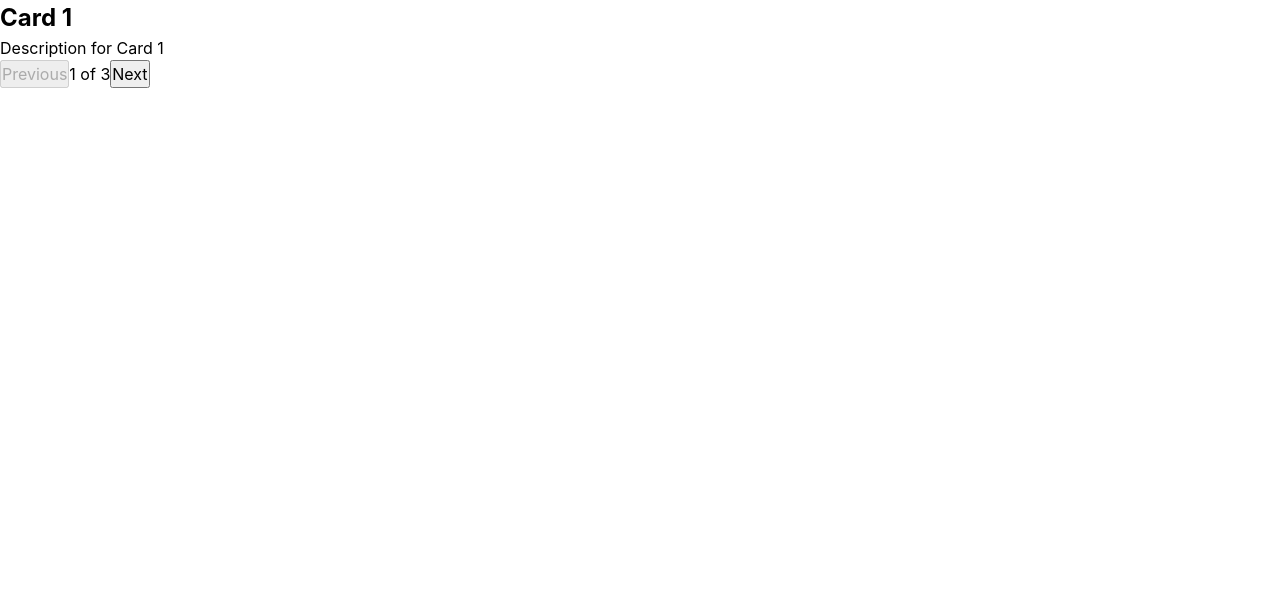
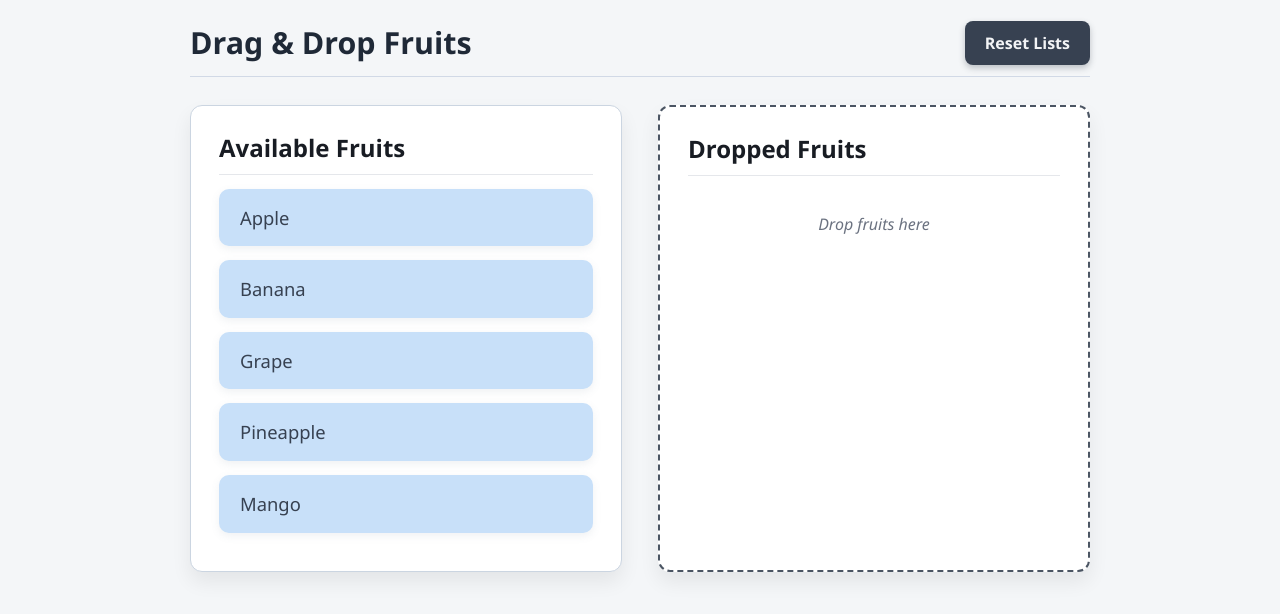
Before and after one commit to shubhamchasing/react-vite-prep, a React (Vite) app: page / in a window 1280 px wide. Shown: the top 614 px of the page. Built offline with nearby package versions, Linux system fonts and the light colour scheme.

Commit message:
feat: add drag and drop for two lists

```diff
--- a/src/App.jsx
+++ b/src/App.jsx
@@ -1,5 +1,6 @@
 import "./App.css";
-import CardCarouselParent from "./Components/CardCarousel";
+import DragDrop from "./Components/DragAndDrop1";
+// import CardCarouselParent from "./Components/CardCarousel";
 // import TransferList from "./Components/TransferList";
 // import ImageCarouselParent from "./Components/ImageCarousel";
 // import King from "./Components/KingBoard";
@@ -49,7 +50,7 @@
   return (
     <>
       <div className="App">
-        <CardCarouselParent />
+        <DragDrop />
       </div>
     </>
   );
--- /dev/null
+++ b/src/Components/DragAndDrop1/index.jsx
@@ -0,0 +1,150 @@
+import { useCallback, useState } from "react";
+import "./styles.css";
+
+const initialState = [
+  { id: "1", name: "Apple" },
+  { id: "2", name: "Banana" },
+  { id: "3", name: "Grape" },
+  { id: "4", name: "Pineapple" },
+  { id: "5", name: "Mango" },
+];
+
+function DragDrop() {
+  const [availableItems, setAvailableItems] = useState(initialState);
+  const [droppedItems, setDroppedItems] = useState([]);
+  const [draggedItem, setDraggedItem] = useState(null);
+  const [draggedFrom, setDraggedFrom] = useState(null);
+
+  const reorder = (list, startIndex, endIndex) => {
+    const result = [...list];
+
+    const [removed] = result.splice(startIndex, 1);
+    result.splice(endIndex, 0, removed);
+
+    return result;
+  };
+
+  const handleDragStart = useCallback((item, from) => {
+    setDraggedItem(item);
+    setDraggedFrom(from);
+  }, []);
+
+  const allowDrop = (e) => {
+    e.preventDefault();
+  };
+
+  const handleDrop = useCallback(
+    (to, e) => {
+      e.preventDefault();
+      if (!draggedItem) return;
+
+      if (draggedFrom === to) {
+        const list = to === "available" ? availableItems : droppedItems;
+
+        const draggedIndex = list.findIndex(
+          (item) => item.id === draggedItem.id
+        );
+
+        const dropTargetId = e.target.getAttribute("data-id");
+        const dropIndex = list.findIndex((item) => item.id === dropTargetId);
+
+        if (dropIndex === -1) return;
+
+        if (draggedIndex !== dropIndex) {
+          const reordered = reorder(list, draggedIndex, dropIndex);
+          if (to === "available") setAvailableItems(reordered);
+          else setDroppedItems(reordered);
+        }
+      } else {
+        if (draggedFrom === "available") {
+          setAvailableItems((prev) =>
+            prev.filter((item) => item.id !== draggedItem.id)
+          );
+          setDroppedItems((prev) => [...prev, draggedItem]);
+        } else {
+          setDroppedItems((prev) =>
+            prev.filter((item) => item.id !== draggedItem.id)
+          );
+          setAvailableItems((prev) => [...prev, draggedItem]);
+        }
+      }
+
+      setDraggedFrom(null);
+      setDraggedItem(null);
+    },
+    [draggedFrom, draggedItem, availableItems, droppedItems]
+  );
+
+  const resetLists = () => {
+    setAvailableItems(initialState);
+    setDroppedItems([]);
+    setDraggedFrom(null);
+    setDraggedItem(null);
+  };
+
+  const renderItem = (item, from) => {
+    return (
+      <div
+        key={item.id}
+        data-id={item.id}
+        data-testid={`item-${item.id}`}
+        draggable
+        onDragStart={() => handleDragStart(item, from)}
+        className="item"
+      >
+        {item.name}
+      </div>
+    );
+  };
+
+  return (
+    <div className="app-wrapper">
+      <header>
+        <h1>Drag & Drop Fruits</h1>
+        <button
+          className="reset-btn"
+          onClick={resetLists}
+          data-testid="reset-button"
+        >
+          Reset Lists
+        </button>
+      </header>
+
+      <div className="container">
+        <div
+          className="column"
+          onDrop={(e) => handleDrop("available", e)}
+          onDragOver={allowDrop}
+          data-testid="available-column"
+        >
+          <h2 data-testid="available-title">Available Fruits</h2>
+          {availableItems.length === 0 ? (
+            <p className="empty" data-testid="available-empty">
+              No fruits here
+            </p>
+          ) : (
+            availableItems.map((item) => renderItem(item, "available"))
+          )}
+        </div>
+
+        <div
+          className="column drop-zone"
+          onDrop={(e) => handleDrop("dropped", e)}
+          onDragOver={allowDrop}
+          data-testid="dropped-column"
+        >
+          <h2 data-testid="dropped-title">Dropped Fruits</h2>
+          {droppedItems.length === 0 ? (
+            <p className="empty" data-testid="dropped-empty">
+              Drop fruits here
+            </p>
+          ) : (
+            droppedItems.map((item) => renderItem(item, "dropped"))
+          )}
+        </div>
+      </div>
+    </div>
+  );
+}
+
+export default DragDrop;
--- /dev/null
+++ b/src/Components/DragAndDrop1/styles.css
@@ -0,0 +1,110 @@
+body {
+  font-family: "Segoe UI", Tahoma, Geneva, Verdana, sans-serif;
+  background: #f4f6f8;
+  margin: 0;
+  padding: 20px;
+  color: #2e3a59;
+}
+
+.app-wrapper {
+  max-width: 900px;
+  margin: 0 auto;
+}
+
+header {
+  display: flex;
+  justify-content: space-between;
+  align-items: center;
+  margin-bottom: 28px;
+  border-bottom: 1px solid #d1d9e6;
+  padding-bottom: 10px;
+}
+
+h1 {
+  font-weight: 700;
+  font-size: 1.9rem;
+  color: #1f2937;
+  margin: 0;
+}
+
+.reset-btn {
+  background-color: #374151;
+  color: #f3f4f6;
+  border: none;
+  padding: 10px 20px;
+  border-radius: 8px;
+  font-weight: 600;
+  font-size: 1rem;
+  cursor: pointer;
+  box-shadow: 0 3px 6px rgb(55 65 81 / 0.3);
+  transition: background-color 0.3s ease, box-shadow 0.3s ease;
+  user-select: none;
+}
+
+.reset-btn:hover {
+  background-color: #1f2937;
+  box-shadow: 0 6px 12px rgb(31 41 55 / 0.5);
+}
+
+.container {
+  display: flex;
+  justify-content: space-between;
+  gap: 24px;
+}
+
+.column {
+  background: #ffffff;
+  padding: 24px 28px;
+  width: 48%;
+  min-height: 360px;
+  border-radius: 12px;
+  box-shadow: 0 10px 20px rgb(0 0 0 / 0.07);
+  border: 1px solid #cbd5e1;
+  transition: border-color 0.3s ease;
+}
+
+.column.drop-zone {
+  border: 2px dashed #4b5563;
+}
+
+.column:hover {
+  border-color: #4b5563;
+}
+
+h2 {
+  margin-top: 0;
+  font-weight: 600;
+  font-size: 1.5rem;
+  color: #181c23;
+  border-bottom: 1px solid #e5e7eb;
+  padding-bottom: 8px;
+}
+
+.item {
+  background: #c8e0f9;
+  margin: 14px 0;
+  padding: 14px 20px;
+  border-radius: 10px;
+  cursor: grab;
+  user-select: none;
+  font-size: 1.15rem;
+  color: #374151;
+  box-shadow: 0 3px 8px rgb(100 116 139 / 0.1);
+  transition: background-color 0.25s ease, box-shadow 0.25s ease;
+  border: 1px solid transparent;
+}
+
+.item:active {
+  cursor: grabbing;
+  background-color: #e5e7eb;
+  box-shadow: 0 8px 16px rgb(100 116 139 / 0.2);
+  border-color: #9ca3af;
+}
+
+.empty {
+  color: #6b7280;
+  font-style: italic;
+  margin-top: 36px;
+  font-size: 1rem;
+  text-align: center;
+}
```
